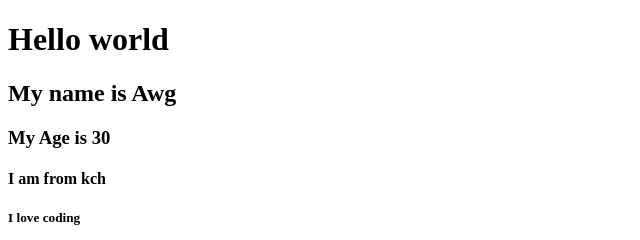
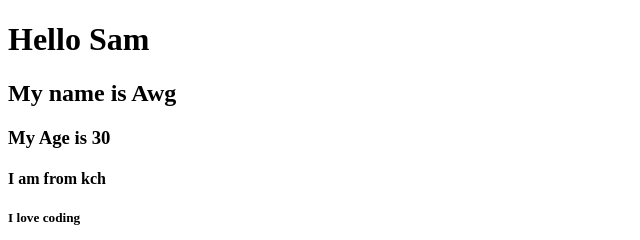
Before and after one commit to Evo34G63/day-1, a plain HTML site: page index.html in a window 1280 px wide. Shown: the top 240 px of the page, 0-640 px from the left. Drawn offline with Linux system fonts and the light colour scheme.

Commit message:
change world to Sam

```diff
--- a/index.html
+++ b/index.html
@@ -8,7 +8,7 @@
   <body>
     <!-- heading element -->
     <!-- opening tag and closing tag -->
-    <h1>Hello world</h1>
+    <h1>Hello Sam</h1>
     <h2>My name is Awg</h2>
     <h3>My Age is 30</h3>
     <h4>I am from kch</h4>
```
